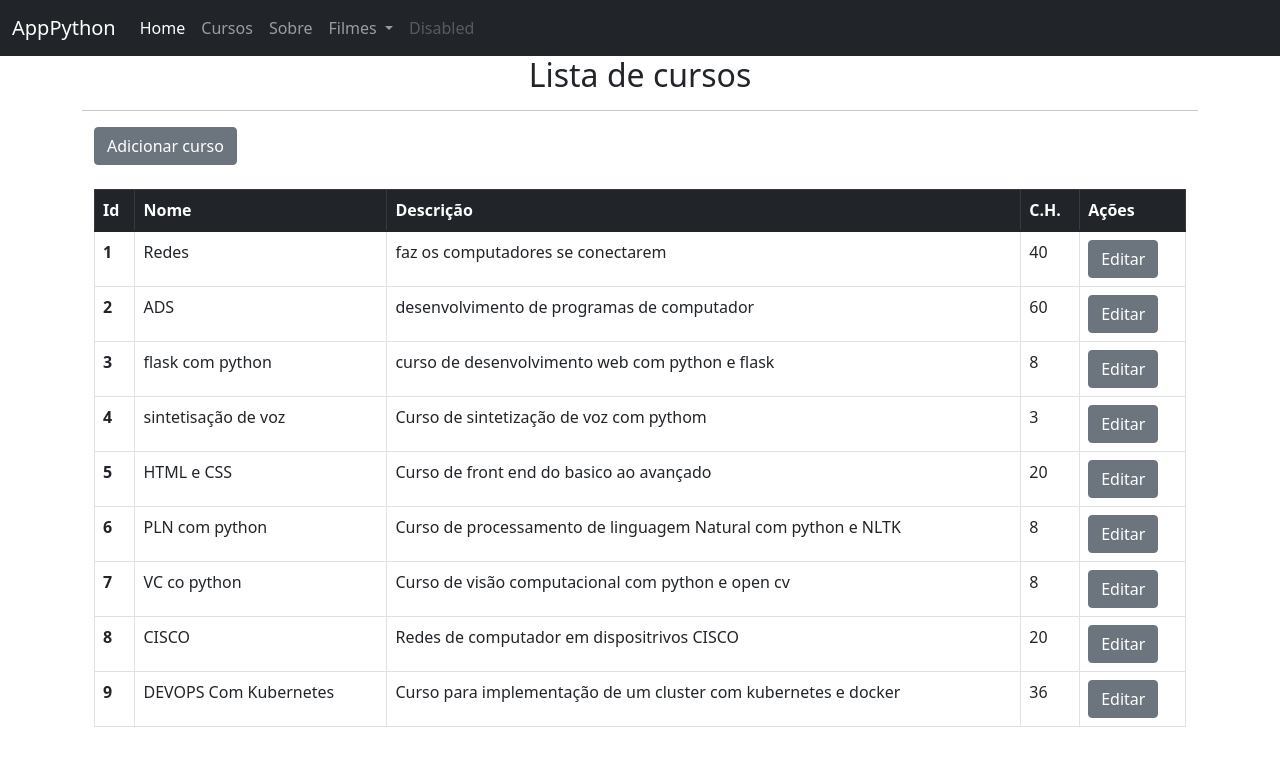
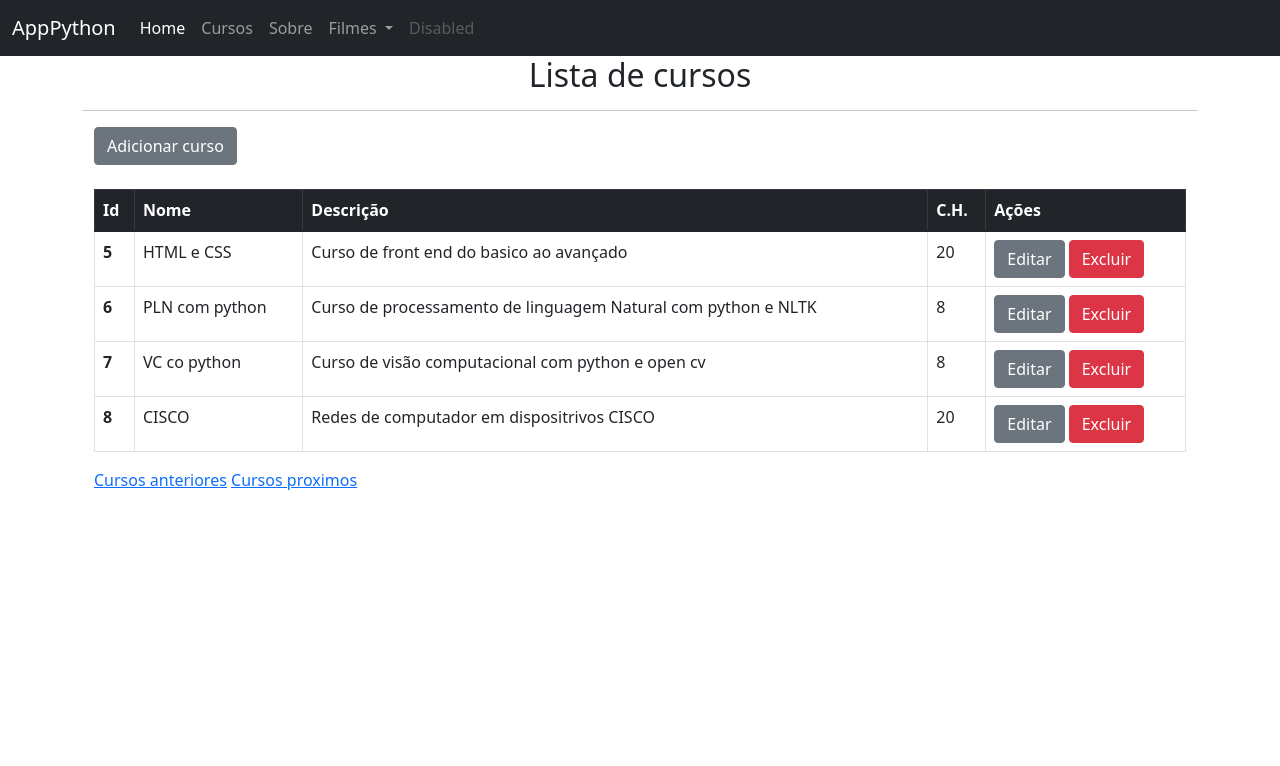
Before and after one commit to drlink/flaskapp, a Flask app: page /cursos?page=2 in a window 1280 px wide. Shown: the top 766 px of the page. Run offline with Flask 2, Linux system fonts and the light colour scheme; data comes from the database, SQL or seed files in the repository; both versions use the stored data as it was after the commit.

Commit message:
Finalizando o 1 curso com banco de dados, chamada de api, rotas dinamicas, crud, e atividades simple de retorno e inserção dde listas

```diff
--- a/app.py
+++ b/app.py
@@ -2,21 +2,23 @@ from flask import Flask, render_template, request, redirect, url_for, flash
 from flask_sqlalchemy import SQLAlchemy
 import urllib.request, json, os
 
+#============================CONFIGURACAO DO APLICATIVO FLASK===========================================================
+app = Flask(__name__) #importa a classe Flask e define o parametro name dentro da variavel
 
-
-app = Flask(__name__) #importa a classe Flask e define o parametro name dentro da variavel
+#============================CONFIGURACAO DO BANCO DE DADOS=============================================================
 #inicializa o banco de dados
 app.config['SQLALCHEMY_DATABASE_URI'] = 'sqlite:///cursos.sqlite3'
 app.config['SECRET_KEY'] = "random string"
 app.config['SQLALCHEMY_TRACK_MODIFICATIONS'] = False
-
 #instancia a classe
 db = SQLAlchemy(app)
 
+#============================VARIAVEIS==================================================================================
 #Recebimento de dados variavel global
 fruta2 = [] #variavel global para que o seu conteu não seja modificado a cada carregamento
 registros = []
 
+#============================CLASSE DE BANCO DE DADOS VIA SQL ALCHEMY===================================================
 class cursos(db.Model):
     id = db.Column(db.Integer, primary_key=True)
     nome = db.Column(db.String(50))
@@ -28,10 +30,11 @@ class cursos(db.Model):
         self.descricao = descricao
         self.ch = ch
 
-
-
+#============================ROTA PRINCIPAL DO APP======================================================================
 @app.route('/', methods=["GET", "POST"])
 # 127.0.0.1:5000
+
+#============================INSERINDO E RECEBENDO DADOS DE UMA LISTA VIA POST==========================================
 def princ():
     #Envio de dados
     nome = "Sr y"
@@ -45,7 +48,7 @@ def princ():
             fruta2.append(request.form.get("input_form"))
     return render_template("index.html", nome=nome, idade=idade, feira=feira, frutas=frutas, notas=notas, fruta2=fruta2)
 
-
+#============================RECEBENDO DADOS DE UM FORMULARIO===========================================================
 @app.route('/sobre', methods=["GET", "POST"])
 def sobre():
     # Recebendo dados - prestar atenção o nome do que se recebe e o nome do input e não da variavel
@@ -54,6 +57,7 @@ def sobre():
             registros.append({"aluno": request.form.get("aluno"), "nota": request.form.get("nota")})
     return render_template("sobre.html", registros=registros)
 
+#============================ROTA DINAMICA PARA API=====================================================================
 @app.route('/filmes/<propriedade>')
 def filmes(propriedade):
     if propriedade == 'populares':
@@ -72,29 +76,32 @@ def filmes(propriedade):
     jsondata = json.loads(dados)
     return render_template("filmes.html", filmes=jsondata['results'])
 
+#============================LISTA OS REGISTROS=========================================================================
 @app.route('/cursos')
 def lista_cursos():
-    return render_template("cursos.html", cursos=cursos.query.all())
+    page = request.args.get('page', 1, type=int)
+    per_page = 4
+    todos_cursos = cursos.query.paginate(page, per_page)
+    return render_template("cursos.html", cursos=todos_cursos)
 
+#============================INSERCAO DE REGISTROS======================================================================
 @app.route('/cria_curso', methods=['GET','POST'])
 def cria_curso():
     nome = request.form.get('nome')
     descricao = request.form.get('descricao')
     ch = request.form.get('ch')
-
     if request.method == 'POST':
         if not nome or not descricao or not ch:
             flash("Preencha todos os campos do formulario","error")
             pass
         else:
-            print("PASSOU NAO SEI COMO ?")
-            #curso = cursos(nome, descricao, ch)
-            #db.session.add(curso)
-            #db.session.commit()
+            curso = cursos(nome, descricao, ch)
+            db.session.add(curso)
+            db.session.commit()
             return redirect(url_for('lista_cursos'))
-
     return render_template("novo_curso.html")
 
+#============================ATUALIZAÇÃO DE REGISTROS===================================================================
 @app.route('/<int:id>/atualiza_curso', methods=['GET','POST'])
 def atualiza_curso(id):
     curso = cursos.query.filter_by(id=id).first()
@@ -105,11 +112,17 @@ def atualiza_curso(id):
         cursos.query.filter_by(id=id).update({"nome":nome, "descricao":descricao, "ch":ch})
         db.session.commit()
         return redirect(url_for('lista_cursos'))
-
     return render_template("atualiza_curso.html", curso=curso)
 
+#============================REMOCAO DE REGISTROS=======================================================================
+@app.route('/<int:id>/remove_curso', methods=['GET','POST'])
+def remove_curso(id):
+    curso = cursos.query.filter_by(id=id).first()
+    db.session.delete(curso)
+    db.session.commit()
+    return redirect(url_for('lista_cursos'))
 
-#=======================================================================================================================
+#===========================================INICIACAO DO APLICATIVO=====================================================
 if __name__ =="__main__":
     app.run(debug=True)
     if os.path.isfile('cursos.sqlite3'):
--- a/templates/atualiza_curso.html
+++ b/templates/atualiza_curso.html
@@ -1,6 +1,5 @@
 {% extends 'base.html' %}
 {% block conteudo %}
-
 <h2 style="text-align: center;">Atualiza cursos</h2>
 <hr>
 {%- for mensagem in get_flashed_messages() %}
@@ -8,7 +7,6 @@
         {{mensagem}}
     </div>
 {%- endfor %}
-
 <form action="{{url_for('atualiza_curso', id=curso.id)}}" method="POST" class="form-control">
     <label>Nome</label>
     <input type="text" name="nome"  class="form-control" required value="{{curso.nome}}">
@@ -20,6 +18,4 @@
     <button class="btn btn-success">Atualizar</button>
 
 </form>
-
-
 {% endblock conteudo %}
--- a/templates/cursos.html
+++ b/templates/cursos.html
@@ -1,6 +1,5 @@
 {% extends 'base.html' %}
 {% block conteudo %}
-
 <h2 style="text-align: center;">Lista de cursos</h2>
 <hr>
 <div class="container">
@@ -22,24 +21,31 @@
         </tr>
       </thead>
       <tbody>
-
-        {% for curso in cursos %}
+        {% for curso in cursos.items %}
             <tr>
                 <th scope="row">{{curso.id}}</th>
                 <td>{{curso.nome}}</td>
                 <td>{{curso.descricao}}</td>
                 <td>{{curso.ch}}</td>
-                <td><a href="{{curso.id}}/atualiza_curso" class="btn btn-secondary btn-xs">Editar</a></td>
+                <td>
+                    <a href="{{curso.id}}/atualiza_curso" class="btn btn-secondary btn-xs">Editar</a>
+                    <a href="{{curso.id}}/remove_curso" onclick="return confirm('Deseja realmente excluir este registro')" class="btn btn-danger btn-xs">Excluir</a>
+                </td>
             </tr>
         {% endfor %}
-
       </tbody>
 </table>
+{% if cursos.has_prev %}
+    <a href="{{url_for('lista_cursos', page=cursos.prev_num)}}">Cursos anteriores</a>
+{% else %}
+      Cursos Listados
+{% endif %}
+
+{% if cursos.has_next %}
+    <a href="{{url_for('lista_cursos', page=cursos.next_num)}}">Cursos proximos</a>
+{% else %}
+      Cursos Listados
+{% endif %}
   </div>
 </div>
-
-
-
-
-
 {% endblock conteudo %}
--- a/templates/novo_curso.html
+++ b/templates/novo_curso.html
@@ -1,6 +1,5 @@
 {% extends 'base.html' %}
 {% block conteudo %}
-
 <h2 style="text-align: center;">Adicionar novo cursos</h2>
 <hr>
 {%- for mensagem in get_flashed_messages() %}
@@ -19,6 +18,4 @@
     <button class="btn btn-success">Adicionar</button>
 
 </form>
-
-
 {% endblock conteudo %}
--- a/templates/sobre.html
+++ b/templates/sobre.html
@@ -1,6 +1,5 @@
 {% extends 'base.html' %}
 {% block conteudo %}
-
 <h2 style="text-align: center;">Diário do professor</h2>
 <hr>
     {% for registro in registros %}
@@ -31,6 +30,4 @@
         </div>
         <button class="btn btn-success">Adicionar</button>
     </form>
-
-
 {% endblock conteudo %}
```
Also changed, not shown: cursos.sqlite3.
